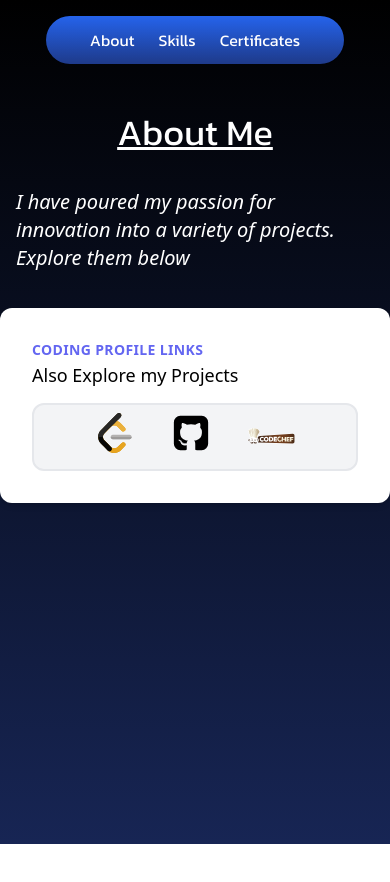
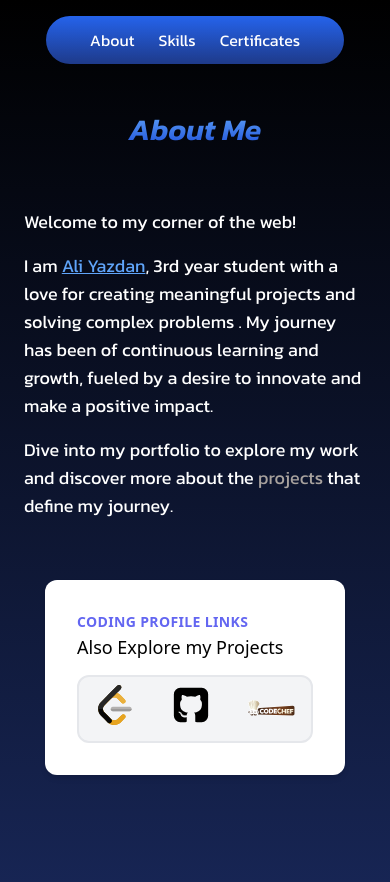
Before and after one commit to zaidiyazdan/Portfolio, a React (Vite) app: page /about in a window 390 px wide. Shown: the top 882 px of the page. Before the commit the page ends 844 px from the top, so only its background shows below. Built offline with nearby package versions, Linux system fonts and the light colour scheme.

Commit message:
Fixed bugs

```diff
--- a/src/components/About.jsx
+++ b/src/components/About.jsx
@@ -3,22 +3,19 @@ import ProfileCard from "./ProfilesCards";
 
 const About = () => {
   return (
-    <div className="bg-gradient-to-b  to-blue-950 from-black py-16 h-[100vh] overflow-hidden">
+    <div className="bg-gradient-to-b  to-blue-950 from-black py-16">
       <Navbar />
       <div className="text-left  flex justify-center  flex-col py-12 gap-3">
-        <h1 className="text-4xl md:text-5xl font-kanit text-center  font-normal text-white underline ">
+        <h1 className="text-3xl sm:text-4xl md:text-6xl font-kanit italic  font-semibold bg-clip-text text-transparent bg-gradient-to-b from-blue-400 to-blue-700 text-center">
           About Me
         </h1>
-        <div className="text-white font-kanit py-8 text-xl px-36 lg:px-60 hidden md:block">
+        <div className="text-white font-kanit py-8 text-lg md:text-xl px-6 sm:px-36 lg:px-60">
         <p className="py-4">Welcome to my corner of the web!</p>
         <p className="">I am <span className="text-blue-400 underline">Ali Yazdan</span>, 3rd year student with a love for creating meaningful projects and solving complex problems . My journey has been of continuous learning and growth, fueled by a desire to innovate and make a positive impact. </p>
-        <p className="text-2xl py-4">
+        <p className="py-4">
         Dive into my portfolio to explore my work and discover more about the <span className="text-stone-400">projects</span> that define my journey.
           </p> </div>
-        <p className="text-white   py-6 italic text-xl px-4 block md:hidden">I have poured my passion for innovation into a variety of projects. Explore them below</p>
-        <div>
         <ProfileCard/>
-        </div>
       </div>
     </div>
   );
--- a/src/components/Home.jsx
+++ b/src/components/Home.jsx
@@ -12,7 +12,7 @@ export default function Home() {
       <Navbar/>
       <Hero/>
       <div className="fixed left-0 bottom-0 z-50 sm:top-0 h-full flex flex-col justify-end items-center text-white p-4">
-        <div className="bg-blue-900 flex md:flex-col md:px-4 flex-row gap-6 py-2 px-8 rounded-xl">
+        <div className="bg-blue-900 md:flex-col hidden sm:flex md:px-4 flex-row gap-6 py-2 px-8 rounded-xl">
           <a
             href="https://www.instagram.com/zaidiyazda/"
             target="_blank"
--- a/src/components/ProfilesCards.jsx
+++ b/src/components/ProfilesCards.jsx
@@ -1,6 +1,7 @@
 import leetcodeIcon from '../assets/leetcode.svg'
 import githubIcon from '../assets/github.svg'
 import codechefIcon from '../assets/codechef.svg'
+import { Link } from 'react-router-dom';
 
 function ProfilesCards() {
   return (
@@ -8,7 +9,7 @@ function ProfilesCards() {
       <div className="md:flex justify-evenly p-8">
           <div className="flex flex-col">
             <div className="uppercase tracking-wide text-sm text-indigo-500 font-semibold">Coding Profile Links</div>
-            <a href="#" className="block mt-1 text-lg leading-tight font-medium text-black hover:underline">Also Explore my Projects</a>
+            <Link to={'/'} className="block mt-1 text-lg leading-tight font-medium text-black hover:underline">Also Explore my Projects</Link>
           </div>
           <div className="flex space-x-4 justify-center border-2 gap-5 px-4 mt-4 py-2 rounded-xl bg-gray-100">
             <a href="https://leetcode.com/u/just__do__it" target="_blank" rel="noopener noreferrer">
--- a/src/components/ProjectCard.jsx
+++ b/src/components/ProjectCard.jsx
@@ -1,6 +1,6 @@
 const ProjectCard = () => {
   return (
-    <div className="w-full p-4 rounded-xl backdrop-blur-md group border-2 bg-gray-400 border-fade-primary bg-secondary hover:bg-gray-500 transition-all duration-200 mb-4 cursor-pointer">
+    <div className="w-full p-4 rounded-xl mx-4 md:mx-0 backdrop-blur-md group border-2 bg-gray-400 border-fade-primary bg-secondary hover:bg-gray-500 transition-all duration-200 mb-4 cursor-pointer">
       <div className="bg-gray-100 hover:bg-gray-200 p-5 rounded-xl">
         <div className="flex items-center mt-5">
           <h1 className="font-bold text-2xl group-hover:text-cta duration-400 transition-all mr-2">
--- a/src/components/Skills.jsx
+++ b/src/components/Skills.jsx
@@ -5,8 +5,8 @@ const Skills = () => {
     <div className="bg-gradient-to-b to-blue-950 from-black py-16">
       <Navbar />
       <div className="px-30 text-white">
-        <div className="px-6 sm:px-32 md:px-48">
-          <h1 className="text-4xl my-6 md:text-5xl font-kanit text-center  font-normal text-white underline">My Skills</h1>
+        <div className="px-6 sm:px-32 md:px-60">
+          <h1 className="text-3xl sm:text-4xl md:text-6xl font-kanit italic  font-semibold bg-clip-text text-transparent bg-gradient-to-b from-blue-400 to-blue-700 text-center my-8">My Skills</h1>
           <p className="font-kanit text-xl mt-10">
           Throughout my journey, I have honed my skills in a wide array of technologies. I am proficient in JavaScript, Python, Java,C++ and familiar with frameworks like React,Express.I am adept at managing databases using MySQL and MongoDB, and skilled in version control with Git. My expertise extends to front-end technologies like HTML, CSS,Tailwind, and Bootstrap.
           </p>
```
